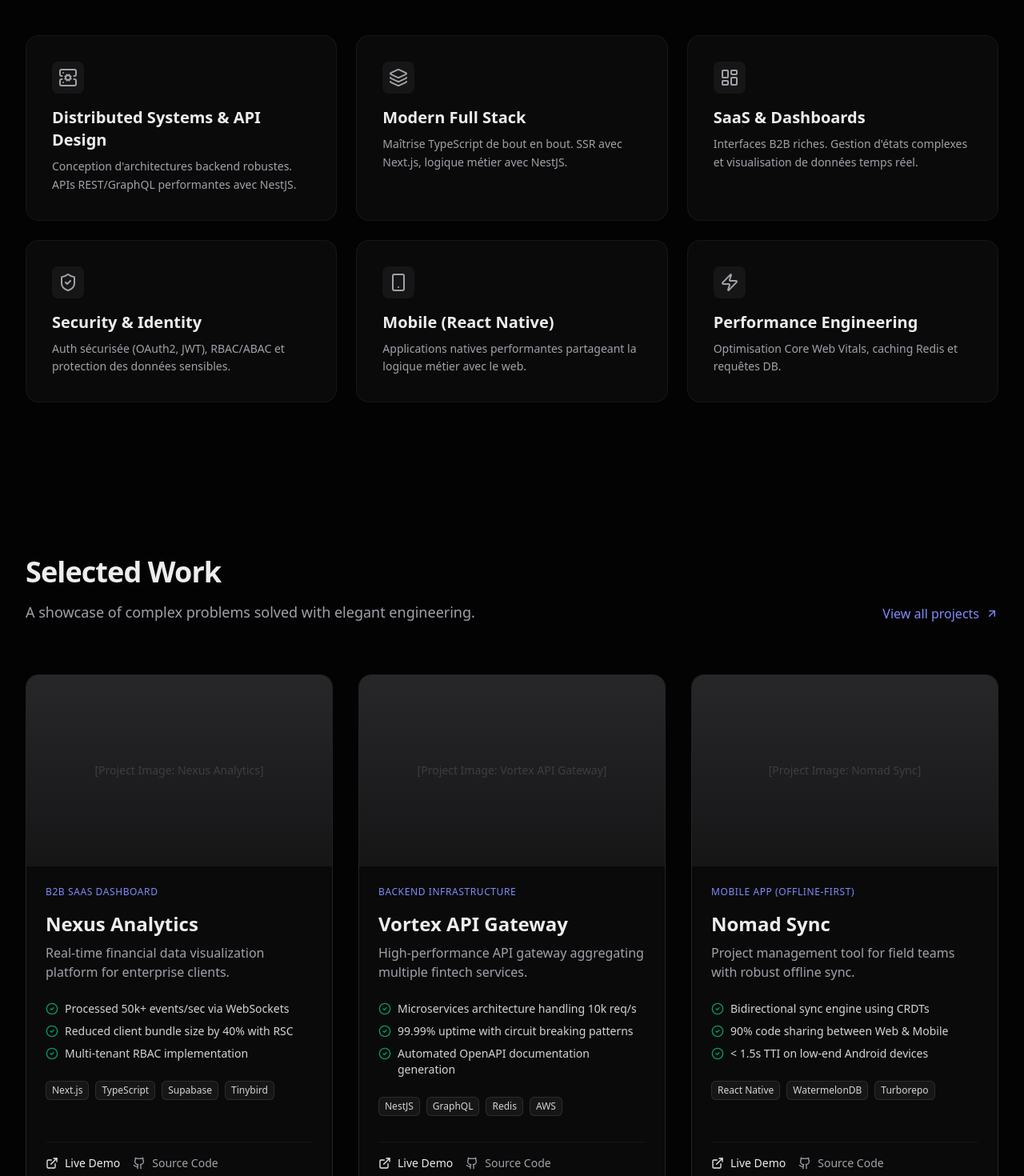
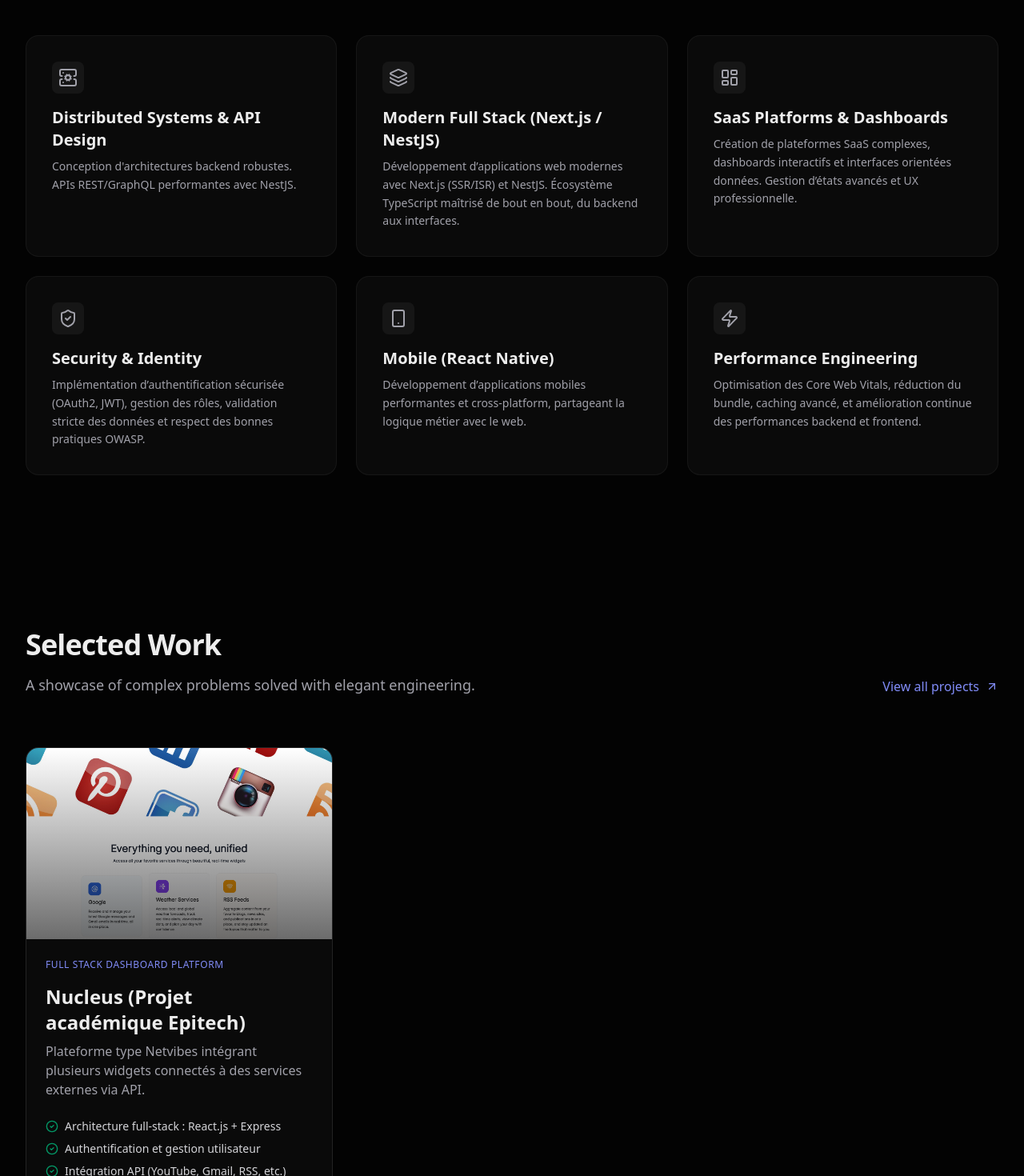
Before and after one commit to Paqoman8/portfolio, a Next.js app: page / in a window 1280 px wide. Shown: the part 1000-2470 px from the top of the page at 80% size. Built offline with nearby package versions, Linux system fonts and the light colour scheme.

Commit message:
feat: Add Nucleus project with image, update hero content, and refine expertise descriptions.

```diff
--- a/src/components/sections/ExpertiseSection.tsx
+++ b/src/components/sections/ExpertiseSection.tsx
@@ -8,28 +8,28 @@ const expertises = [
         icon: ServerCog,
     },
     {
-        title: "Modern Full Stack",
-        description: "Maîtrise TypeScript de bout en bout. SSR avec Next.js, logique métier avec NestJS.",
+        title: "Modern Full Stack (Next.js / NestJS)",
+        description: "Développement d’applications web modernes avec Next.js (SSR/ISR) et NestJS. Écosystème TypeScript maîtrisé de bout en bout, du backend aux interfaces.",
         icon: Layers,
     },
     {
-        title: "SaaS & Dashboards",
-        description: "Interfaces B2B riches. Gestion d'états complexes et visualisation de données temps réel.",
+        title: "SaaS Platforms & Dashboards",
+        description: "Création de plateformes SaaS complexes, dashboards interactifs et interfaces orientées données. Gestion d’états avancés et UX professionnelle.",
         icon: LayoutDashboard,
     },
     {
         title: "Security & Identity",
-        description: "Auth sécurisée (OAuth2, JWT), RBAC/ABAC et protection des données sensibles.",
+        description: "Implémentation d’authentification sécurisée (OAuth2, JWT), gestion des rôles, validation stricte des données et respect des bonnes pratiques OWASP.",
         icon: ShieldCheck,
     },
     {
         title: "Mobile (React Native)",
-        description: "Applications natives performantes partageant la logique métier avec le web.",
+        description: "Développement d’applications mobiles performantes et cross-platform, partageant la logique métier avec le web.",
         icon: Smartphone,
     },
     {
         title: "Performance Engineering",
-        description: "Optimisation Core Web Vitals, caching Redis et requêtes DB.",
+        description: "Optimisation des Core Web Vitals, réduction du bundle, caching avancé, et amélioration continue des performances backend et frontend.",
         icon: Zap,
     },
 ];
--- a/src/components/sections/HeroSection.tsx
+++ b/src/components/sections/HeroSection.tsx
@@ -24,13 +24,17 @@ export const HeroSection = () => {
 
                 {/* Main Headline */}
                 <h1 className="font-display text-5xl font-bold tracking-tight text-text-high sm:text-6xl md:text-7xl">
-                    Building <span className="text-transparent bg-clip-text bg-gradient-to-r from-indigo-400 to-cyan-500">Scalable SaaS</span> <br className="hidden md:block" />
-                    & Robust Architectures.
+                    {/* Building <span className="text-transparent bg-clip-text bg-gradient-to-r from-indigo-400 to-cyan-500">Scalable SaaS</span> <br className="hidden md:block" /> */}
+                    Building Scalable
+                    <br className="hidden md:block" />
+                    <span className="text-transparent bg-clip-text bg-linear-to-r from-indigo-400 to-cyan-500">Digital Products</span> <br className="hidden md:block" />
+                    & Future-Ready Architectures.
                 </h1>
 
                 {/* Subheadline */}
                 <p className="mx-auto max-w-2xl text-lg text-text-low md:text-xl leading-relaxed">
-                    Senior Full Stack Engineer. I bridge the gap between complex backend logic and fluid frontend experiences. Specialized in Next.js, NestJS, and Cloud Native solutions.
+                    {/* Senior Full Stack Engineer. I bridge the gap between complex backend logic and fluid frontend experiences. Specialized in Next.js, NestJS, and Cloud Native solutions. */}
+                    Full Stack Engineer specializing in complex web and mobile ecosystems. I design and build high-performance SaaS platforms, robust APIs, and modern interfaces using Next.js, NestJS, Node, and React Native.
                 </p>
 
                 {/* CTA Group */}
--- a/src/components/sections/ProjectsSection.tsx
+++ b/src/components/sections/ProjectsSection.tsx
@@ -1,42 +1,30 @@
 import React from 'react';
 import { Github, ExternalLink, ArrowUpRight, CheckCircle2 } from 'lucide-react';
+import Image from 'next/image';
 
 const projects = [
     {
-        title: "Nexus Analytics",
-        category: "B2B SaaS Dashboard",
-        description: "Real-time financial data visualization platform for enterprise clients.",
-        stack: ["Next.js", "TypeScript", "Supabase", "Tinybird"],
+        title: "Nucleus (Projet académique Epitech)",
+        category: "Full Stack Dashboard Platform",
+        description: "Plateforme type Netvibes intégrant plusieurs widgets connectés à des services externes via API.",
+        stack: [
+            "React",
+            "Node.js",
+            "Express",
+            "MongoDB"
+        ],
         points: [
-            "Processed 50k+ events/sec via WebSockets",
-            "Reduced client bundle size by 40% with RSC",
-            "Multi-tenant RBAC implementation"
+            "Architecture full-stack : React.js + Express",
+            "Authentification et gestion utilisateur",
+            "Intégration API (YouTube, Gmail, RSS, etc.)",
+            "UI modulaire et personnalisable",
+            "Gestion des widgets"
         ],
-        links: { demo: "#", github: "#" }
-    },
-    {
-        title: "Vortex API Gateway",
-        category: "Backend Infrastructure",
-        description: "High-performance API gateway aggregating multiple fintech services.",
-        stack: ["NestJS", "GraphQL", "Redis", "AWS"],
-        points: [
-            "Microservices architecture handling 10k req/s",
-            "99.99% uptime with circuit breaking patterns",
-            "Automated OpenAPI documentation generation"
-        ],
-        links: { demo: "#", github: "#" }
-    },
-    {
-        title: "Nomad Sync",
-        category: "Mobile App (Offline-First)",
-        description: "Project management tool for field teams with robust offline sync.",
-        stack: ["React Native", "WatermelonDB", "Turborepo"],
-        points: [
-            "Bidirectional sync engine using CRDTs",
-            "90% code sharing between Web & Mobile",
-            "< 1.5s TTI on low-end Android devices"
-        ],
-        links: { demo: "#", github: "#" }
+        image: "/images/nucleus.png",
+        links: {
+            demo: "#",
+            github: "#"
+        }
     }
 ];
 
@@ -72,9 +60,20 @@ export const ProjectsSection = () => {
                             <div className="relative aspect-[16/10] overflow-hidden bg-zinc-800">
                                 <div className="absolute inset-0 bg-gradient-to-t from-obsidian to-transparent opacity-60 z-10" />
                                 {/* Placeholder for image */}
+                                {
+                                    project.image ? (
+                                        <Image
+                                            src={project.image ? project.image : ""}
+                                            alt={project.title}
+                                            fill
+                                            className="object-cover"
+                                        />
+                                    ) : (
                                         <div className="absolute inset-0 flex items-center justify-center text-zinc-600 font-mono text-sm">
                                             [Project Image: {project.title}]
                                         </div>
+                                    )
+                                }
                             </div>
 
                             {/* Content */}
@@ -89,7 +88,7 @@ export const ProjectsSection = () => {
                                     {project.title}
                                 </h3>
 
-                                <p className="mb-6 text-text-low line-clamp-2">
+                                <p className="mb-6 text-text-low line-clamp-3">
                                     {project.description}
                                 </p>
 
@@ -116,22 +115,34 @@ export const ProjectsSection = () => {
                                 </div>
 
                                 {/* Actions (Sticky Bottom) */}
+                                {
+                                    project.links?.demo || project.links?.github ? (
                                         <div className="mt-auto flex items-center gap-4 pt-4 border-t border-white/5">
+                                            {
+                                                project.links?.demo && (
                                                     <a
-                                        href={project.links.demo}
+                                                        href={project.links?.demo}
                                                         className="flex items-center gap-2 text-sm font-medium text-text-high transition-colors hover:text-indigo-400"
                                                     >
                                                         <ExternalLink className="h-4 w-4" />
-                                        Live Demo
+                                                        Show Project
                                                     </a>
+                                                )
+                                            }
+                                            {
+                                                project.links?.github && (
                                                     <a
-                                        href={project.links.github}
+                                                        href={project.links?.github}
                                                         className="flex items-center gap-2 text-sm font-medium text-text-low transition-colors hover:text-text-high"
                                                     >
                                                         <Github className="h-4 w-4" />
                                                         Source Code
                                                     </a>
+                                                )
+                                            }
                                         </div>
+                                    ) : null
+                                }
                             </div>
                         </article>
                     ))}
```
Also changed, not shown: public/images/nucleus.png (added). Lines whose indentation alone changed are shown as unchanged.
